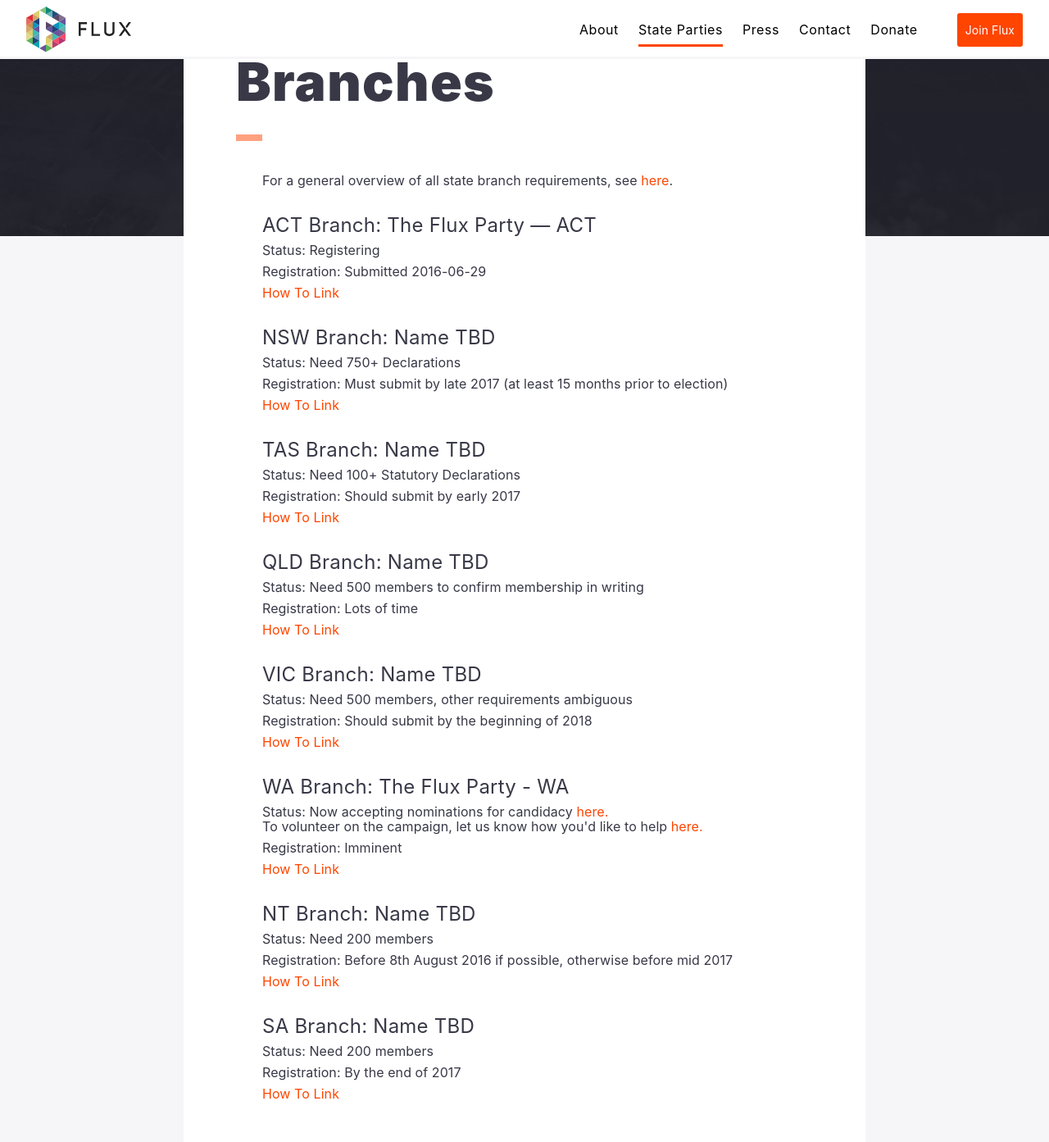
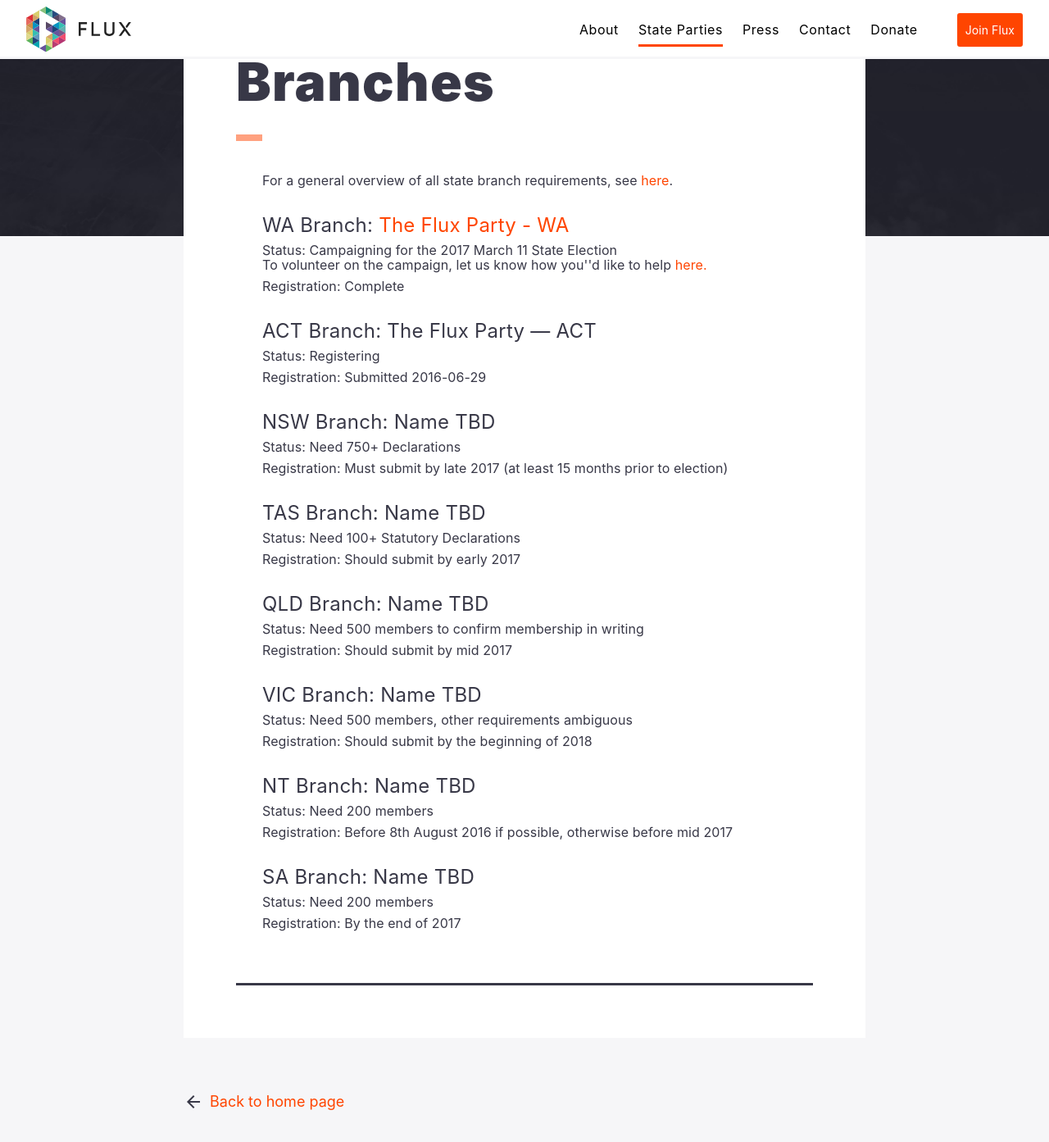
Before and after one commit to voteflux/flux-website-v2, a Jekyll site: the page built from branches.html, in a window 1280 px wide and 1400 px high, scrolled down 272 px. Shown: the top 1393 px of the window at 82% size. Built offline with Jekyll 4.4.1, drawn with Linux system fonts in a browser that asks for light colours.

Commit message:
updated WA status, removed how to links

```diff
--- a/branches.html
+++ b/branches.html
@@ -7,6 +7,11 @@
 nav-title: State Parties
 nav-order: 22
 branches:
+- state: wa
+  registration: Complete
+  status: Campaigning for the 2017 March 11 State Election<br>  To
+    volunteer on the campaign, let us know how you''d like to help <a href="https://goo.gl/forms/gADZIbSAWVCrvKGF2">here.</a>
+  name: <a href="https://voteflux.org/wa/team">The Flux Party - WA</a>
 - state: act
   registration: Submitted 2016-06-29
   status: Registering
@@ -23,7 +28,7 @@
   howToLink: http://www.electoral.tas.gov.au/pages/ElectoralInformation/Approvals/PDF/S44(1)%20-%20F44(1).pdf
   name: Name TBD
 - state: qld
-  registration: Lots of time
+  registration: Should submit by mid 2017
   status: Need 500 members to confirm membership in writing
   howToLink: https://www.ecq.qld.gov.au/candidates-and-parties/registering-a-political-party
   name: Name TBD
@@ -32,14 +37,6 @@
   status: Need 500 members, other requirements ambiguous
   howToLink: https://www.vec.vic.gov.au/CandidatesAndParties/RegisteringAPoliticalParty.html
   name: Name TBD
-- state: wa
-  registration: Imminent
-  status: 'Now accepting nominations for candidacy <a href="https://goo.gl/forms/j02Kwa7pkmzcIqCx2">here.</a><br>  To
-    volunteer on the campaign, let us know how you''d like to help <a href="https://goo.gl/forms/gADZIbSAWVCrvKGF2">here.</a><br>
-
-'
-  howToLink: https://www.elections.wa.gov.au/candidates-and-parties/registered-political-parties-wa
-  name: The Flux Party - WA
 - state: nt
   registration: Before 8th August 2016 if possible, otherwise before mid 2017
   status: Need 200 members
@@ -81,7 +78,7 @@
           <h2>{{branch.state | upcase}} Branch: {{ branch.name }}</h2>
           <h4>Status: {{branch.status}}</h4>
           <h4>Registration: {{branch.registration}}</h4>
-          <h4><a href="{{branch.howToLink}}">How To Link</a></h4>
+          <!-- <h4><a href="{{branch.howToLink}}">How To Link</a></h4> -->
         </div>
       {% endfor %}
     </div>
```
